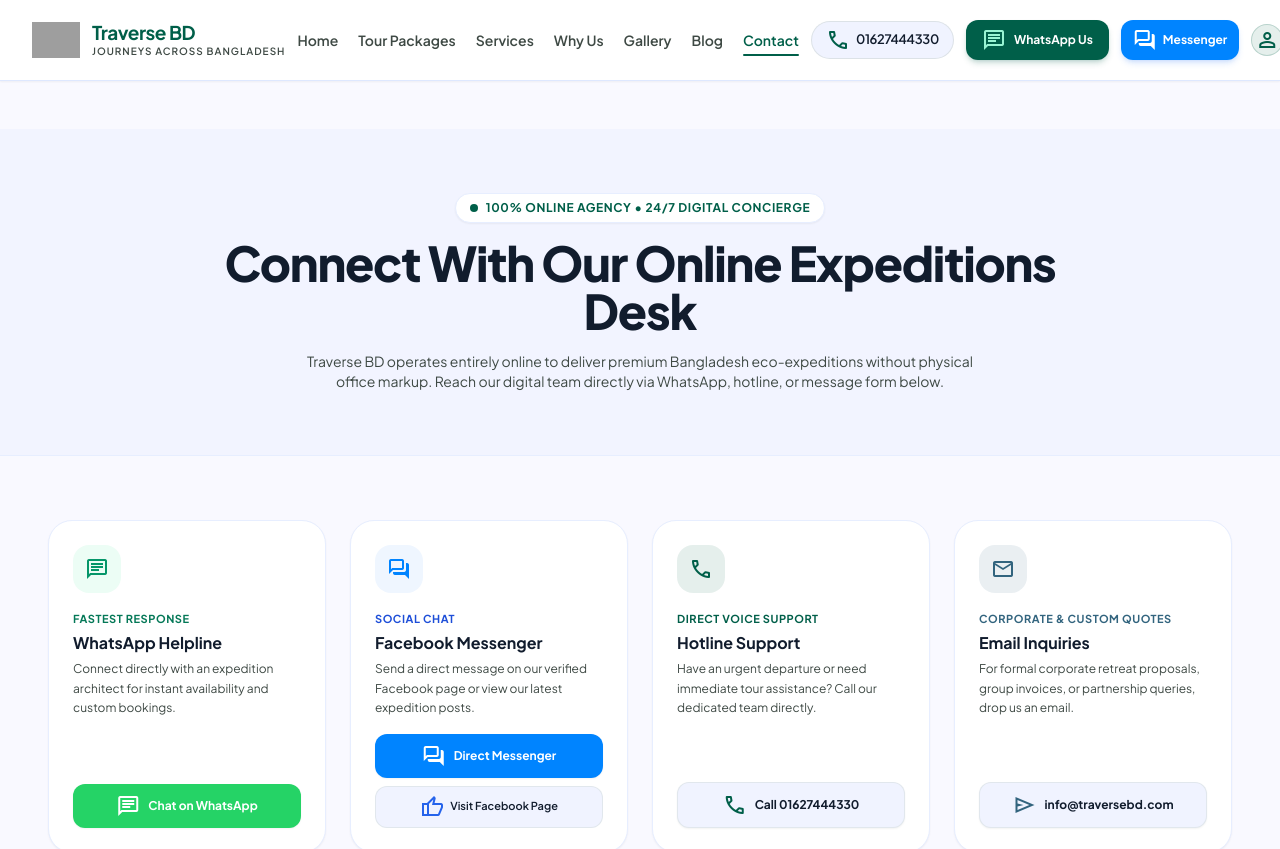
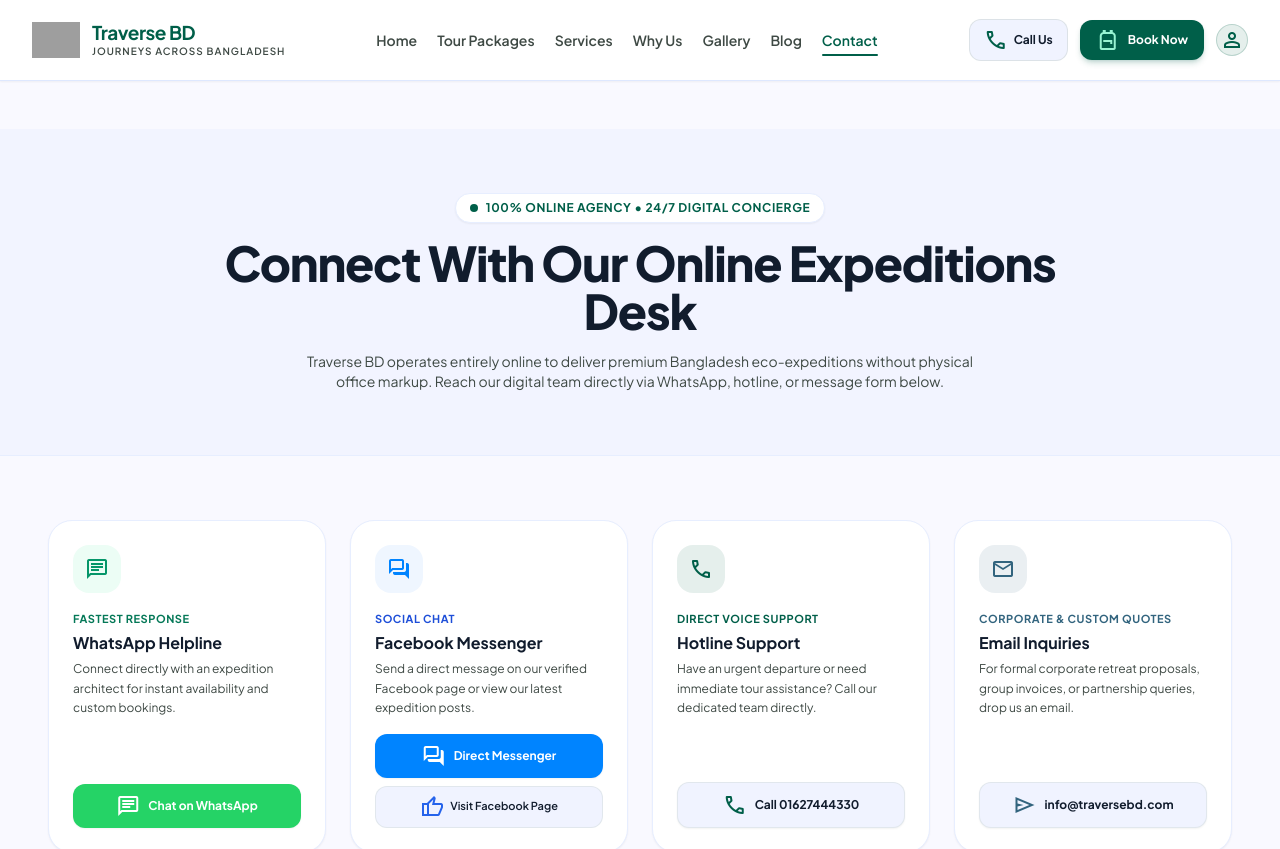
Before and after one commit to pointfex-hq/TraverseBD, a Next.js app: page /contact in a window 1280 px wide. Shown: the top 849 px of the page. Built offline with nearby package versions, Linux system fonts and the light colour scheme; grey boxes are pictures that could not be loaded.

Commit message:
feat(navbar): update action buttons to book now and call without raw phone number

```diff
--- a/frontend/components/layout/Navbar.tsx
+++ b/frontend/components/layout/Navbar.tsx
@@ -13,9 +13,7 @@ export default function Navbar() {
     return null;
   }
 
-  const phoneDisplay = '01627444330';
   const phoneTel = 'tel:01627444330';
-  const whatsappUrl = 'https://wa.me/8801627444330';
 
   const navLinks = [
     { name: 'Home', href: '/' },
@@ -75,39 +73,24 @@ export default function Navbar() {
 
           {/* Right Action Buttons */}
           <div className="hidden sm:flex items-center gap-2.5 xl:gap-3 shrink-0 whitespace-nowrap">
-            {/* Phone Call Pill */}
+            {/* Direct Call Action (No phone number string displayed) */}
             <a
               href={phoneTel}
-              className="hidden xl:flex items-center gap-1.5 px-3.5 py-1.5 rounded-full bg-surface-container-low text-on-surface hover:bg-surface-container transition-all border border-outline-variant/40 whitespace-nowrap"
-              title="Call Traverse BD Customer Care"
+              className="inline-flex items-center gap-1.5 px-3.5 py-2 rounded-xl bg-surface-container-low hover:bg-surface-container text-on-surface hover:text-primary transition-all border border-outline-variant/40 whitespace-nowrap text-xs font-bold"
+              title="Call Operations Desk"
             >
               <span className="material-symbols-outlined text-primary text-[17px]">call</span>
-              <span className="font-semibold text-[13px] tracking-tight">{phoneDisplay}</span>
+              <span>Call Us</span>
             </a>
 
-            {/* Direct WhatsApp CTA Button */}
-            <a
-              href={whatsappUrl}
-              target="_blank"
-              rel="noopener noreferrer"
-              className="inline-flex items-center gap-2 px-3.5 xl:px-4 py-2 rounded-xl bg-primary hover:bg-primary-container text-white text-xs font-bold shadow-md shadow-primary/20 transition-all hover:scale-102 whitespace-nowrap"
-              title="Inquire via WhatsApp"
+            {/* Book Now Primary CTA */}
+            <Link
+              href="/packages"
+              className="inline-flex items-center gap-2 px-4 py-2 rounded-xl bg-primary hover:bg-primary-container text-white text-xs font-bold shadow-md shadow-primary/20 transition-all hover:scale-102 whitespace-nowrap"
             >
-              <span className="material-symbols-outlined text-base text-primary-fixed">chat</span>
-              <span>WhatsApp Us</span>
-            </a>
-
-            {/* Direct Facebook Messenger Button */}
-            <a
-              href="https://www.facebook.com/messages/t/431751336697364"
-              target="_blank"
-              rel="noopener noreferrer"
-              className="hidden lg:inline-flex items-center gap-1.5 px-3 py-2 rounded-xl bg-[#0084FF] hover:bg-[#0073e6] text-white text-xs font-bold shadow-md shadow-blue-500/20 transition-all hover:scale-102 whitespace-nowrap"
-              title="Chat on Facebook Messenger"
-            >
-              <span className="material-symbols-outlined text-[17px]">forum</span>
-              <span>Messenger</span>
-            </a>
+              <span className="material-symbols-outlined text-[17px] text-primary-fixed">backpack</span>
+              <span>Book Now</span>
+            </Link>
 
             {/* Admin Access Shortcut */}
             <Link
@@ -172,26 +155,16 @@ export default function Navbar() {
               className="flex items-center justify-center gap-2 py-2.5 rounded-xl bg-surface-container-low text-on-surface text-xs font-bold border border-outline-variant/30"
             >
               <span className="material-symbols-outlined text-primary text-base">call</span>
-              <span>Call {phoneDisplay}</span>
+              <span>Call Us</span>
             </a>
-            <a
-              href={whatsappUrl}
-              target="_blank"
-              rel="noopener noreferrer"
+            <Link
+              href="/packages"
+              onClick={() => setIsMobileMenuOpen(false)}
               className="flex items-center justify-center gap-2 py-2.5 rounded-xl bg-primary text-white text-xs font-bold shadow-md shadow-primary/20"
             >
-              <span className="material-symbols-outlined text-base">chat</span>
-              <span>WhatsApp Us Directly</span>
-            </a>
-            <a
-              href="https://www.facebook.com/messages/t/431751336697364"
-              target="_blank"
-              rel="noopener noreferrer"
-              className="flex items-center justify-center gap-2 py-2.5 rounded-xl bg-[#0084FF] text-white text-xs font-bold shadow-md shadow-blue-500/20"
-            >
-              <span className="material-symbols-outlined text-base">forum</span>
-              <span>Message on Facebook</span>
-            </a>
+              <span className="material-symbols-outlined text-base">backpack</span>
+              <span>Book Now</span>
+            </Link>
           </div>
         </div>
       )}
```
